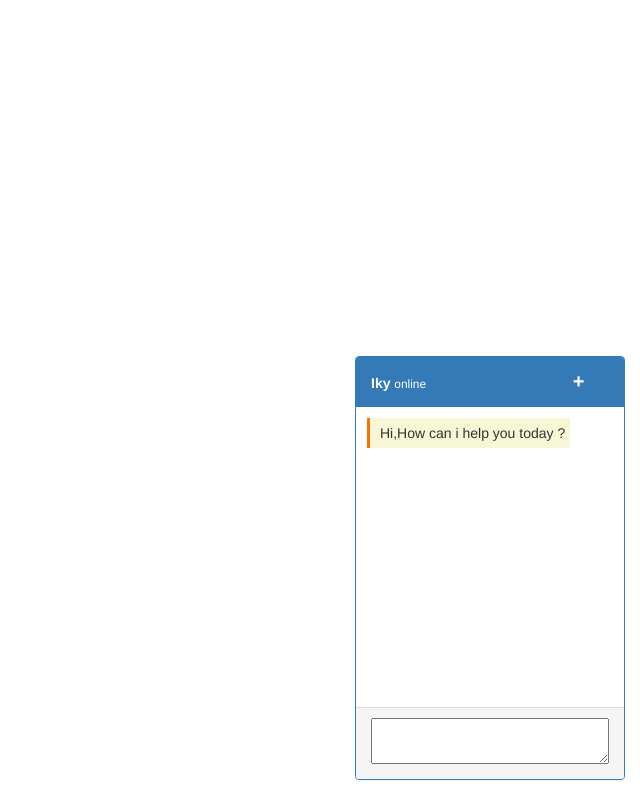
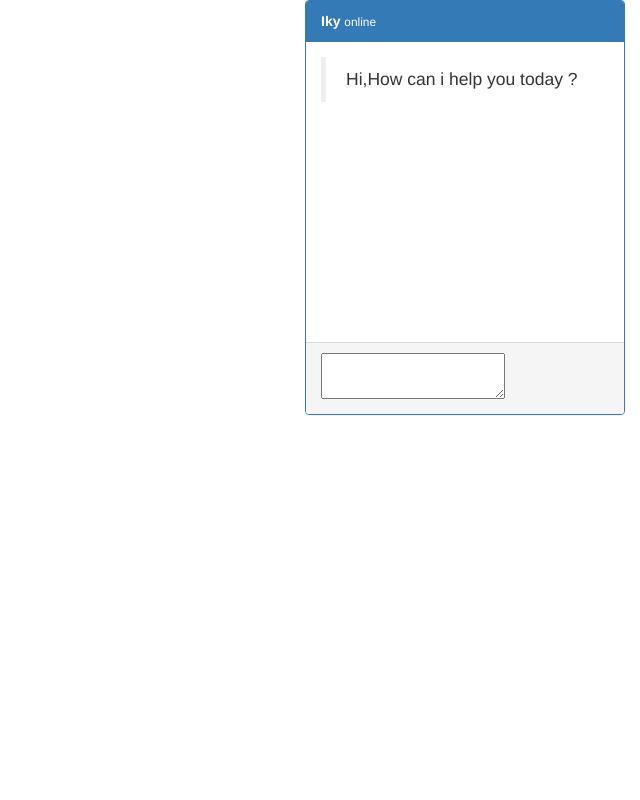
Before and after one commit to hopeman1102/ai_chatbot, a Flask app: page /chat in a window 1280 px wide. Shown: the whole page, without its empty margins (640-1280 px from the left). Run offline with Flask 2, Linux system fonts and the light colour scheme; parts of the project's set-up code (start-up, migrations or seed data) failed here and were passed over; some libraries are stand-ins or nearby versions.

Commit message:
updated chat ui,api payload

```diff
--- a/webServer/static/css/chat.css
+++ b/webServer/static/css/chat.css
@@ -1,53 +1,65 @@
-
-.clearfix:after {
-        visibility: hidden;
-        display: block;
-        font-size: 0;
-        content: " ";
-        clear: both;
-        height: 0;
-    }
-.clearfix { display: inline-block; }
-* html .clearfix { height: 1%; }
-.clearfix { display: block; }
-        .me{
-        font-size: 14px;
-        margin: -4px;
-        border-right: 3px solid #60DF88 !important;
-        padding: 5px;
-        background-color: rgb(239, 255, 241);
-    }
-
-.you{
-    font-size: 14px;
-    margin: -4px;
-    border-left: 3px solid rgb(255, 112, 0) !important;
-    padding: 5px;
-    padding-left:10px;
-    background-color: rgb(247, 247, 214);
+.container{
+    width: 350px;
+    margin:0 auto;
 }
-#chatWindow {
-    width: 300px;
-    position: absolute;
-    bottom: 0px;
-    right: 0px;
-    z-index: 9999;
+.chat-area{
+    box-shadow: .1px .3px .3px #101010;
+    padding: 10px;
+margin-top: 50px;
 }
-.inputBottom textarea {
-    width: 100%;
+.chat
+{
+    list-style: none;
+    margin: 0;
+    padding: 10px;
+    height: 400px;
+    overflow-y: scroll;
+}
+.chat li
+{
+    margin-bottom: 10px;
+    padding-bottom: 5px;
+    box-shadow: 0px .1px 0px #101010;
 }
 
-.chatrr {
-    position: relative;
-}
-.panel-body{
-        overflow-y: scroll;
+.chat li.left .chat-body p
+{
+    text-align: left;
 }
 
-.panel-heading a{
-    font-size: 20px;
-    font-weight: bolder;
-    color: #ffffff;
-    text-decoration: none;
-    padding-left:60%;
+.chat li.right .chat-body
+{
+    text-align: right;
 }
+
+
+.chat li .chat-body p
+{
+    position: relative;
+    margin: 0;
+    color: #777777;
+}
+.chat-area .footer{
+    margin-top: 10px;
+}
+
+footer{
+    margin-top: 50px;
+}
+
+::-webkit-scrollbar-track
+{
+    background-color: #dedede;
+}
+
+::-webkit-scrollbar
+{
+    width: 3px;
+    background-color: #F5F5F5;
+}
+
+::-webkit-scrollbar-thumb
+{
+    -webkit-box-shadow: inset 0 0 6px rgba(0,0,0,.3);
+    background-color: #555;
+}
--- a/webServer/static/js/chat.js
+++ b/webServer/static/js/chat.js
@@ -1,45 +1,41 @@
 $(document).ready(function () {
-    $(document).on('click', '.panel-heading a', function (e) {
-        var $this = $(this);
-        if (!$this.hasClass('panel-collapsed')) {
-            $this.parents('.panel').find('.panel-body').slideUp();
-            $this.addClass('panel-collapsed');
-            $this.text("+");
-            $(".inputBottom").hide();
-        } else {
-            $this.parents('.panel').find('.panel-body').slideDown();
-            $this.removeClass('panel-collapsed');
-            $this.text("-");
-            $(".inputBottom").show();
-        }
-    });
-    	var NS = {};
+	function scrollToBottom() {
+        $(".chat")[0].scrollTop = $(".chat")[0].scrollHeight;
+    }
 
 	var put_text = function(bot_say) {
+		console.log(bot_say);
     	if(bot_say["responseJSON"].errorCode)
     	{
-    	    result = bot_say["responseJSON"].description;
+    	    result = "I'm sorry. I didn't quite grasp what you just said.";
     	}
-    	else if (bot_say["responseJSON"].output)
+    	else if (bot_say["responseJSON"].actionName)
     	{
-    	     result = bot_say["responseJSON"].output;
+    	     result = "Action : " + bot_say["responseJSON"].actionName +
+                 "<br>Parameters :"+ JSON.stringify(bot_say["responseJSON"].entities);
     	}
+    	else if (bot_say["responseJSON"].ikySays)
+    	{
+    		 result = bot_say["responseJSON"].ikySays;
+		}
     	else
     	{
     	    result = "Network error"
     	}
 
-		html_data = '<div class="clearfix"><blockquote class="you pull-left">'+result+'</blockquote></div>'
-		$(".panel-body").append(html_data);
+		html_data = '<li class="left clearfix"><div class="chat-body clearfix"><strong class="primary-font">Iky</strong><p>'+result+'</p> </div></li>';
+
+		$("ul.chat").append(html_data);
+		scrollToBottom();
 	};
 
 	var send_req = function() {
-		var userQuery = $("#userSay").val();
-		$("#userSay").val("");
+		var userQuery = $("#btn-input").val();
+		$("#btn-input").val("");
 
 		$.ajax({
 			method: 'POST',
-			url: '/ikyParseAndExecute',
+			url: '/api/v1',
 			data: {
 				userQuery: userQuery
 			},
@@ -50,15 +46,13 @@
 		return true;
 	};
 
-	$('#userSay').keydown(function(e) {
+	$('#btn-input').keydown(function(e) {
 		if (e.keyCode == 13)
 		{
-            var userQuery = $("#userSay").val();
-		    html_data = '<div class="clearfix"><blockquote class="me pull-right">'+userQuery+'</blockquote></div>'
-            $(".panel-body").append(html_data);
+            var userQuery = $("#btn-input").val();
+		    html_data = '<li class="right clearfix"><div class="chat-body clearfix"><strong class="primary-font">you</strong><p>'+userQuery+'</p> </div></li>';
+            $("ul.chat").append(html_data);
 			send_req();
 		}
 	})
-});/**
- * Created by iky on 16/8/16.
- */
+});
```
Also changed, not shown: core/packResult.py (+6 -5 lines), webServer/api.py (+3 -7 lines), webServer/templates/index.html (+23 -26 lines).
